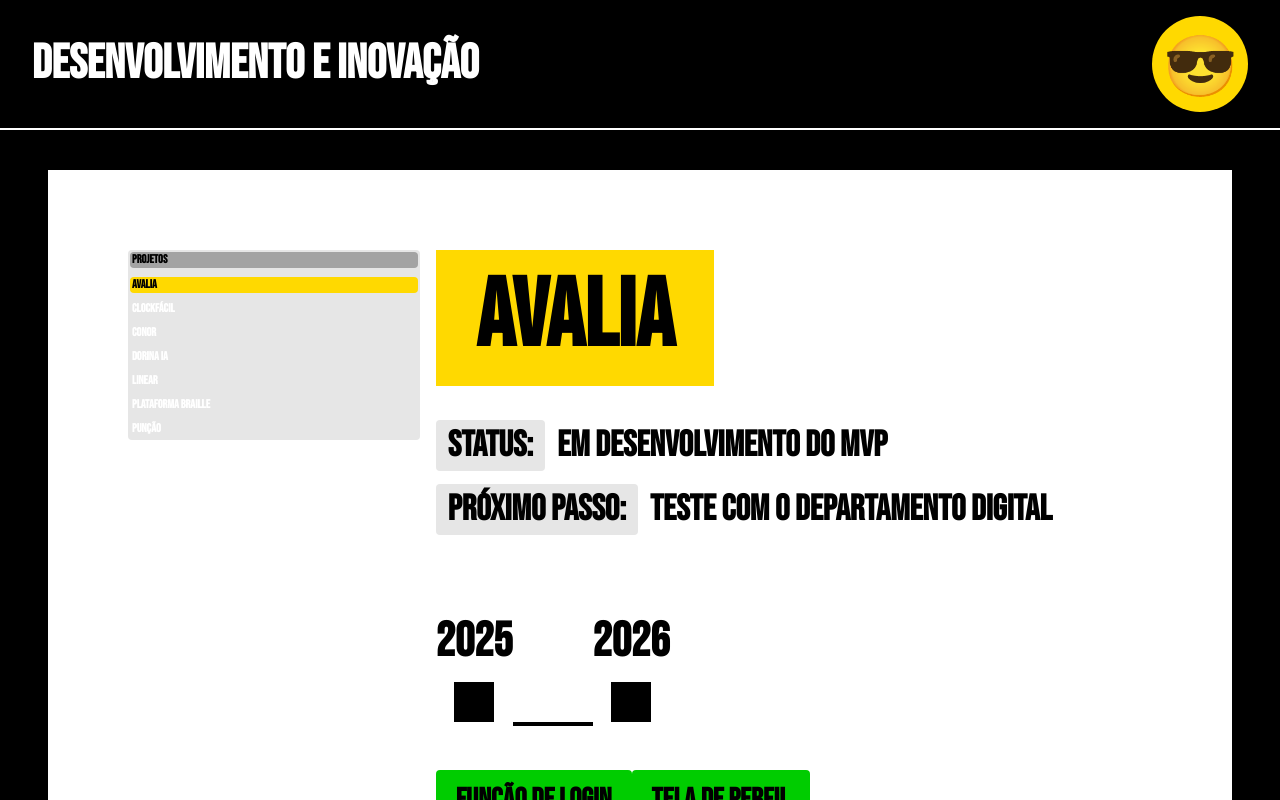
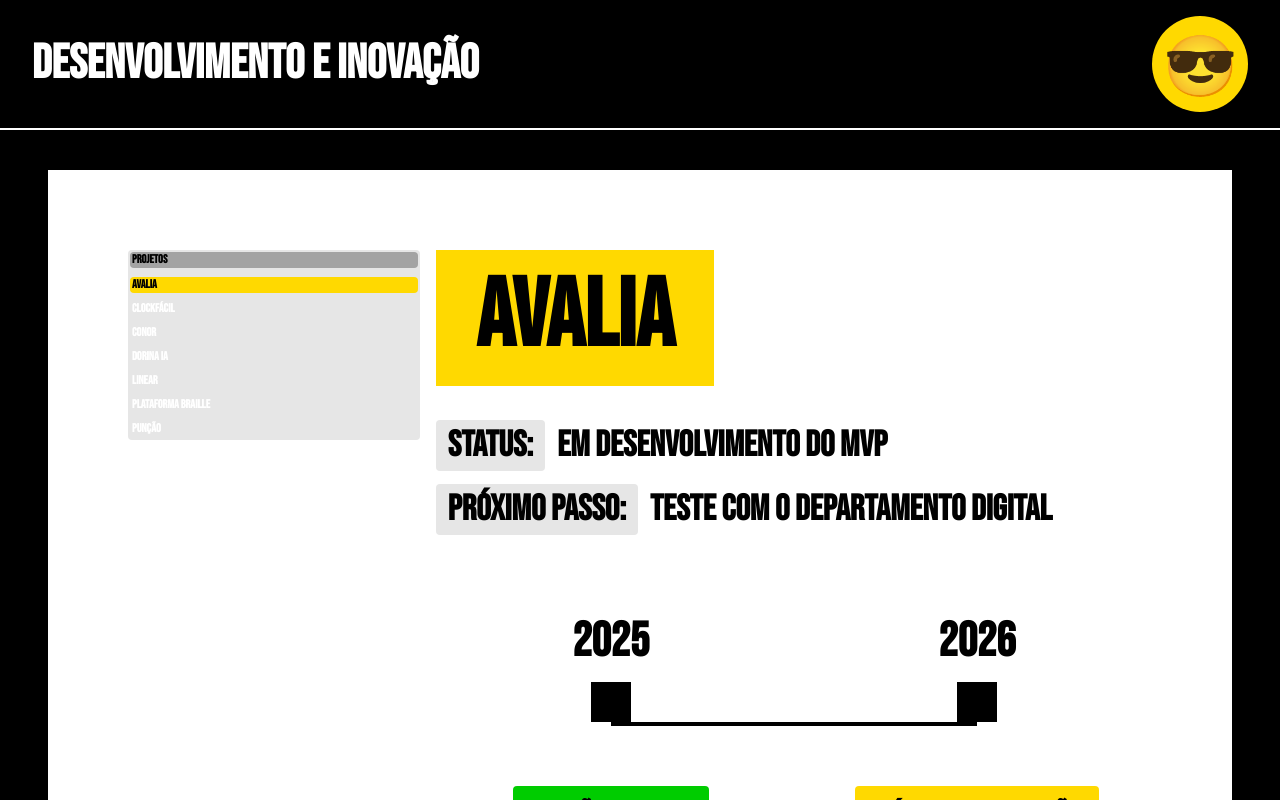
Before and after one commit to FundacaoDorina/desin, a React (Vite) app: page / in a window 1280 px wide. Both pictures are taken after a click on the button "Avalia". Shown: the top 800 px of the page. Built offline with nearby package versions, Linux system fonts and the light colour scheme; the HTML template or start-up script is replaced by a standard one.

Commit message:
Ajustar timeline layout
Distribui itens da linha do tempo distribuídos pela tela, colocando cada item sob o respectivo ano e mantendo o espaço entre anos. Ajustes no grid para alinhar itens abaixo de seus anos.

```diff
--- a/src/components/ProjectDetail.tsx
+++ b/src/components/ProjectDetail.tsx
@@ -62,10 +62,11 @@ const ProjectDetail = ({ name, status, nextStep, timeline }: ProjectDetailProps)
       </div>
 
       <div className="relative pt-8 md:pt-10 lg:pt-12">
-        <div className="flex items-center space-x-8 md:space-x-12 lg:space-x-16 xl:space-x-20 mb-8">
-          {sortedTimeline.map((yearData, index) => (
-            <div key={yearData.year} className="relative">
-              <div className="flex flex-col items-center">
+        {/* Timeline header with years and connecting line */}
+        <div className="relative mb-12 md:mb-16">
+          <div className={`grid gap-4`} style={{ gridTemplateColumns: `repeat(${sortedTimeline.length}, 1fr)` }}>
+            {sortedTimeline.map((yearData, index) => (
+              <div key={yearData.year} className="relative flex flex-col items-center">
                 <span className="text-card-foreground font-bebas font-bold text-2xl md:text-3xl lg:text-4xl xl:text-5xl mb-4">
                   {yearData.year}
                 </span>
@@ -74,19 +75,21 @@ const ProjectDetail = ({ name, status, nextStep, timeline }: ProjectDetailProps)
                   className="w-6 h-6 md:w-8 md:h-8 lg:w-10 lg:h-10 bg-card-foreground cursor-pointer hover:scale-110 transition-transform"
                   aria-label={`Toggle ${yearData.year}`}
                 />
+                {index < sortedTimeline.length - 1 && (
+                  <div className="absolute top-[4.5rem] md:top-[5.5rem] lg:top-[6.5rem] left-[50%] w-[100vw] h-1 bg-card-foreground"
+                       style={{ width: 'calc(100% + 1rem)' }} />
+                )}
               </div>
-              {index < sortedTimeline.length - 1 && (
-                <div className="absolute top-[4.5rem] md:top-[5.5rem] lg:top-[6.5rem] left-full w-8 md:w-12 lg:w-16 xl:w-20 h-1 bg-card-foreground" />
-              )}
-            </div>
-          ))}
+            ))}
+          </div>
         </div>
 
-        <div className="space-y-6 md:space-y-8 lg:space-y-10">
+        {/* Timeline items aligned under their respective years */}
+        <div className={`grid gap-4`} style={{ gridTemplateColumns: `repeat(${sortedTimeline.length}, 1fr)` }}>
           {sortedTimeline.map((yearData) => (
-            <div key={yearData.year}>
+            <div key={yearData.year} className="flex flex-col items-center">
               {expandedYears.includes(yearData.year) && (
-                <div className="space-y-3 md:space-y-4">
+                <div className="space-y-3 md:space-y-4 w-full flex flex-col items-center">
                   {yearData.items.map((item, idx) => (
                     <div
                       key={idx}
```
